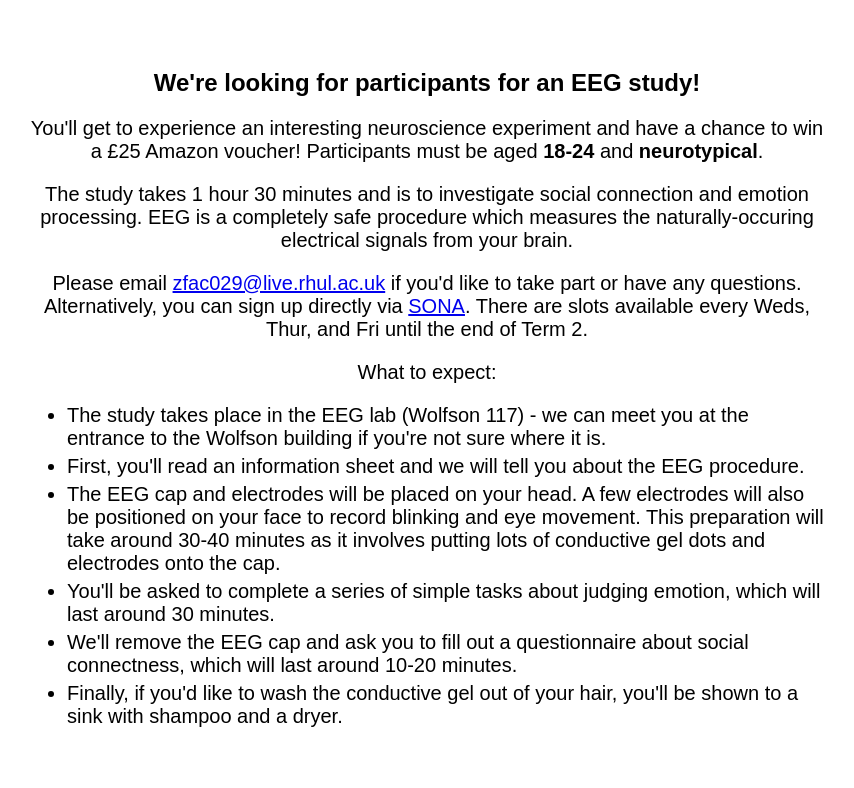
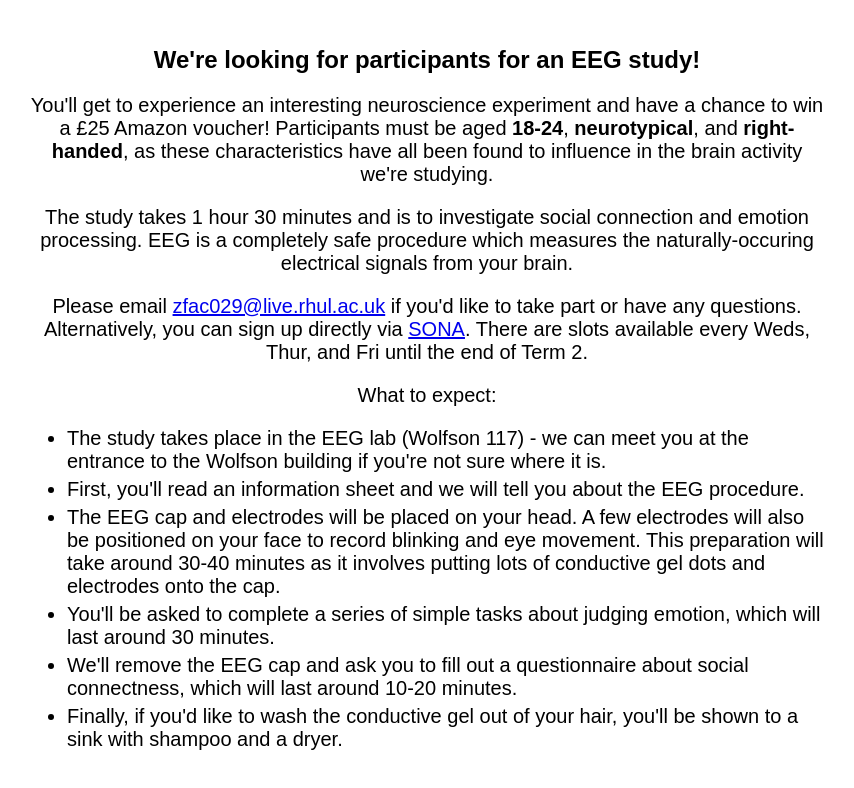
Before and after one commit to eeg-rh/eeg-rh.github.io, a plain HTML site: page index.html in a window 1280 px wide. Shown: the whole page, without its empty margins (213-1067 px from the left). Drawn offline with Linux system fonts and the light colour scheme.

Commit message:
Update index.html

```diff
--- a/index.html
+++ b/index.html
@@ -53,7 +53,7 @@
 <body>
     <div class="container">
         <h1>We're looking for participants for an EEG study!</h1>
-		<p>You'll get to experience an interesting neuroscience experiment and have a chance to win a £25 Amazon voucher! Participants must be aged <b>18-24</b> and <b>neurotypical</b>.</p>
+		<p>You'll get to experience an interesting neuroscience experiment and have a chance to win a £25 Amazon voucher! Participants must be aged <b>18-24</b>, <b>neurotypical</b>, and <b>right-handed</b>, as these characteristics have all been found to influence in the brain activity we're studying.</p>
         <p>The study takes 1 hour 30 minutes and is to investigate social connection and emotion processing. EEG is a completely safe procedure which measures the naturally-occuring electrical signals from your brain. </p>
 	<p>Please email <a href="mailto:zfac029@live.rhul.ac.uk">zfac029@live.rhul.ac.uk</a> if you'd like to take part or have any questions. Alternatively, you can sign up directly via <a href="https://psychology-rhul.sona-systems.com/default.aspx?p_return_experiment_id=1696">SONA</a>. There are slots available every Weds, Thur, and Fri until the end of Term 2.</p>
     	<p>What to expect:</p>
```
